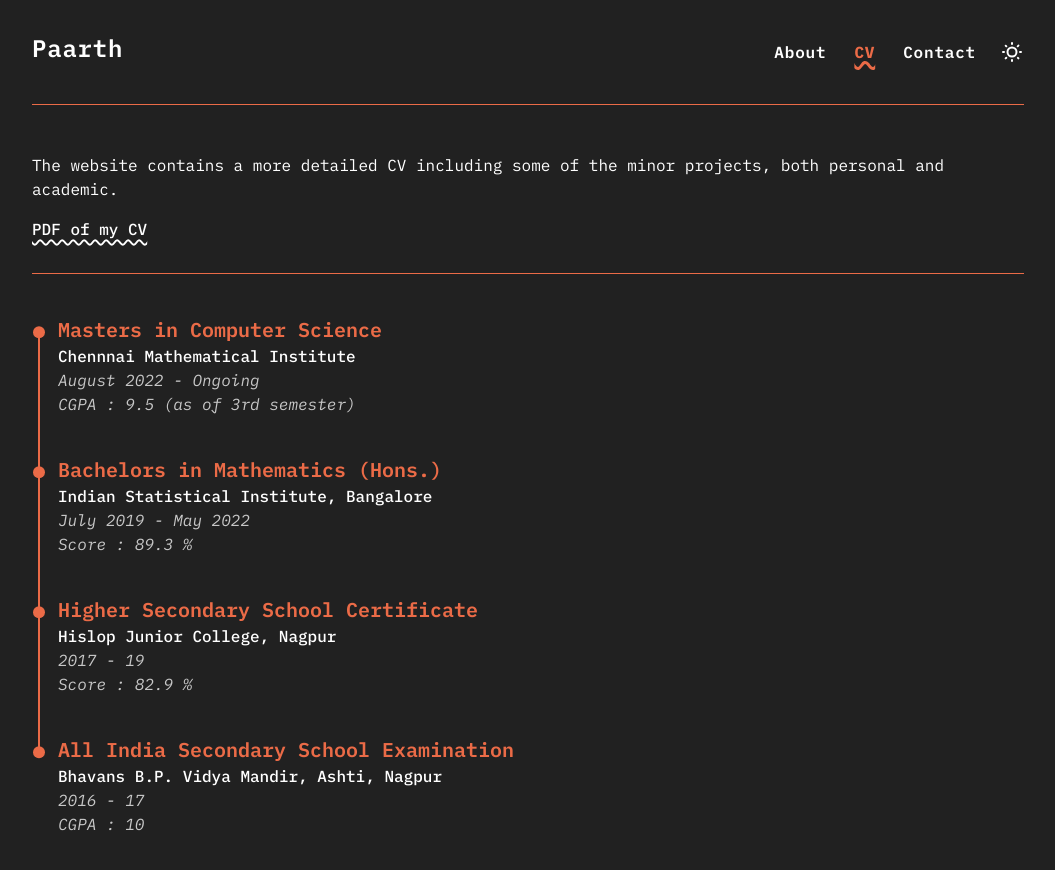
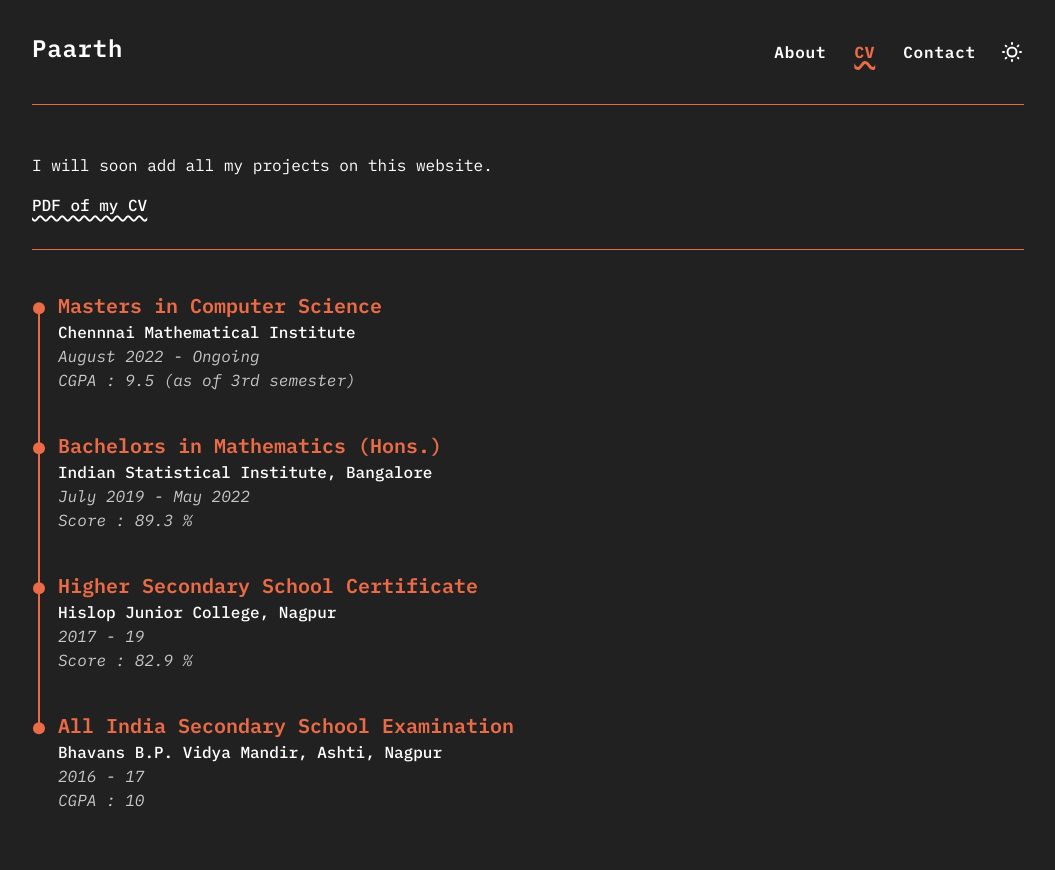
Before and after one commit to Paarth314/personal-website, a SvelteKit app: page /cv in a window 1280 px wide. Shown: the top 870 px of the page, without its empty margins (112-1167 px from the left). Built offline with nearby package versions, Linux system fonts and the light colour scheme.

Commit message:
feat: changed some text in CV tab

```diff
--- a/src/routes/cv/+page.svelte
+++ b/src/routes/cv/+page.svelte
@@ -7,8 +7,9 @@
 </h1> -->
 <div class="mb-8 mt-6 border-b-[1px] border-accent pb-8 text-sm sm:text-base">
     <p class="pb-4">
-        The website contains a more detailed CV including some of the minor projects, both personal
-        and academic.
+        I will soon add all my projects on this website.
+        <!-- The website contains a more detailed CV including some of the minor projects, both personal
+        and academic. -->
     </p>
     <a
         href="CV_paarth.pdf"
```
